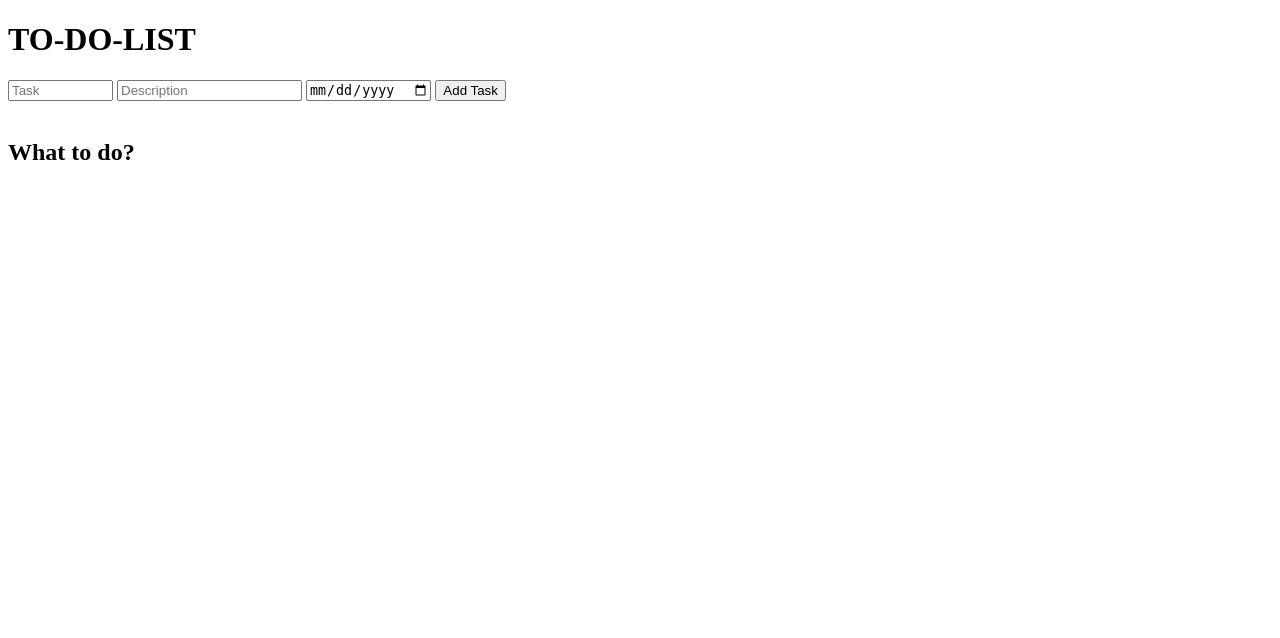
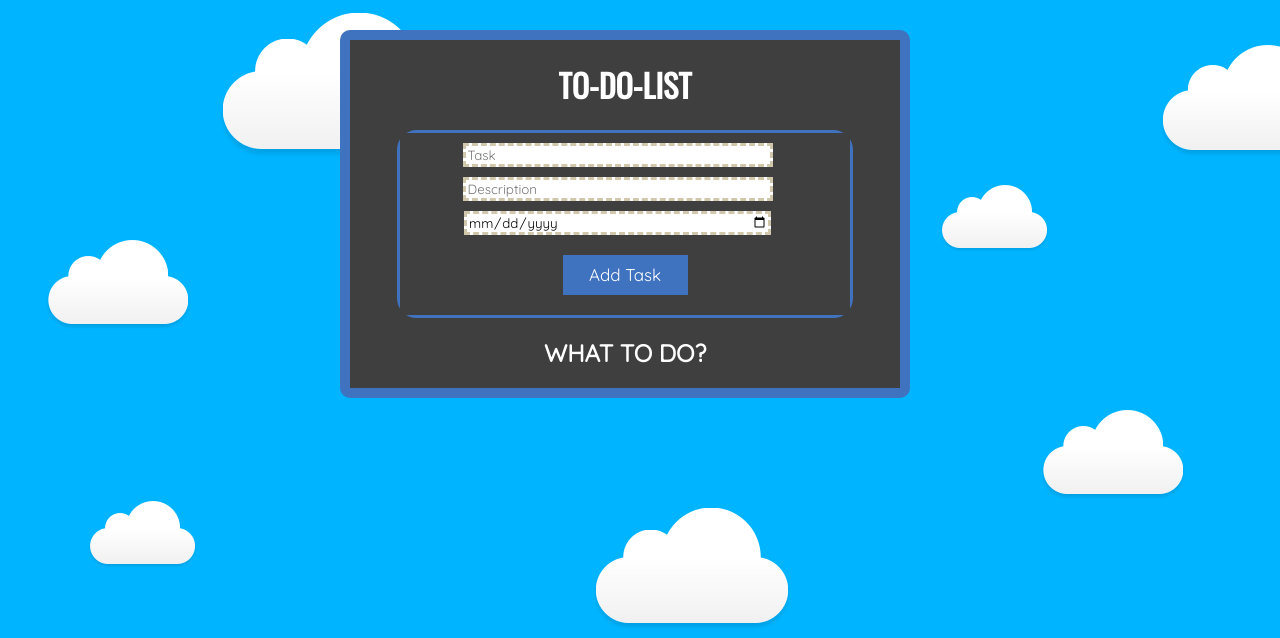
Before and after one commit to julieannegalinato/todo, a Flask app: page / in a window 1280 px wide. Shown: the top 638 px of the page. Run offline with Flask 2, Linux system fonts and the light colour scheme; data that the repository does not hold is empty; some libraries are stand-ins or nearby versions.

Commit message:
Adding of GUI

```diff
--- /dev/null
+++ b/app/static/css/main.css
@@ -0,0 +1,100 @@
+body {
+	background-image: url("../images/back.png");
+	float: center;
+	position: relative;
+	margin-top: 30px;
+	width: 600px;
+	float: center;
+	margin-right: auto;
+	margin-left: auto;
+}
+
+#container{
+	background-color:#403f3f;
+	font-family: 'Oswald', sans-serif;
+	color: #fff;
+	float: center;
+	position: relative;
+	border-radius: 10px;
+	border: 10px solid #4073bf;
+	text-align: center;
+	width: 550px;
+}
+.form{
+	background-color:#403f3f;
+	color: #fff;
+	float: center;
+	position: relative;
+	font-family: 'Quicksand', sans-serif;
+}
+ol{
+	color: #fff;
+	float: center;
+	position: relative;
+	font-family: 'Quicksand', sans-serif;
+	margin-left: -50px;
+}
+.inputstyle{
+	position: relative;
+	align: center;
+	border: 3px dashed #D1C7AC;
+	width: 300px;
+	margin: 10px 0px 0px -15px;
+	font-family: 'Quicksand', sans-serif;
+}
+#submitBtn{
+	background-color: #4073bf;
+	border: 5px solid #4073bf;
+	margin-left: 0px;
+	width: 125px;
+	height: 40px;
+	position: relative;
+	float: center;
+	color: #fff;
+	font-family: 'Quicksand', sans-serif;
+	font-size: 17px;
+}
+.btnDel{
+background-color: #ff5050;
+border: 5px solid #ff5050;
+color: #fff;
+font-family: 'Quicksand', sans-serif;
+}
+.btnEdit{
+background-color: #40bf40;
+color: #fff;
+border: 5px solid #40bf40;
+font-family: 'Quicksand', sans-serif;
+}
+#form_input{
+	background-color:#403f3f;
+	color: #fff;
+	float: center;
+	position: relative;
+
+}
+.textbox {
+    border: 3px ridge #FFA5A5;
+    outline:0;
+    height:25px;
+    width: 275px;
+}
+
+#main-form {
+	float: center;
+	position: relative;
+	margin-top: 20px;
+	background-color: #403f3f;
+	border-radius: 20px;
+	width: 450px;
+	border: 3px solid #4073bf;
+	float: center;
+	margin-right: auto;
+	margin-left: auto;
+}
+#textbox {
+	border: 3px ridge #FFA5A5;
+	outline:0;
+	height:25px;
+	width: 275px;
+}
--- a/app/static/js/script.js
+++ b/app/static/js/script.js
@@ -3,8 +3,7 @@ function addTask() {
     $.getJSON('/_addTask',{task: $('input[name = "task"]').val(), desc: $('input[name = "desc"]').val(), date: $('input[name = "date"]').val()}, function(data){
         $("#result").text(data.result);
       })
-
-    location.reload()
+    location.reload();
     }
 
 function viewTable(){
@@ -12,15 +11,14 @@ function viewTable(){
 		//return data.retrieve[0][1]
     	//console.log(data.retrieve[0]['id']);
     	$.each(data.retrieve, function(key,value) {
-    		$("body").append("<br>Task: " + data.retrieve[key]['task'] +
+            $("ol").append("<br>Task: " + data.retrieve[key]['task'] +
                 "</br>Description: " + data.retrieve[key]['desc'] +
                 "</br>Date: " + data.retrieve[key]['date'] +
-    			"</br><input type = 'button' name = 'btnDelete' onclick='deleteTask(this.id)' value = 'Delete' id = "+data.retrieve[key]['id']+" >" +
-    			"&nbsp&nbsp&nbsp <input type = 'button' name = 'btnEdit' onclick='editTask(this.id)' value = 'Edit' id = "+data.retrieve[key]['id']+" >" +
+                "</br><input type = 'button' class='btnDel' name = 'btnDelete' onclick='deleteTask(this.id)' value = 'Delete' id = "+data.retrieve[key]['id']+" >" +
+                "&nbsp&nbsp&nbsp <input type = 'button' class='btnEdit' name = 'btnEdit' onclick='editTask(this.id)' value = 'Edit' id = "+data.retrieve[key]['id']+" >" +
                 "</br>");
         });
-    	// console.log(data[0]['id']);
-    	//$("#retrieve").text(data.retrieve);
+
       });
 	}
 
@@ -31,24 +29,24 @@ function deleteTask(id) {
 	}
 
 var $task = $('#taskEdit');
-var $desc = $('#descEdiT');
+var $desc = $('#descEdit');
 var $date = $('#dateEdit');
 function editTask(id){
     console.log(id);
     $.getJSON('/_edit',{taskID:id}, function(data){
         $("#Edit").text(data.result);
         //$.each(data.result, function(key,value) {
-    		$("body").append("<br>Task: <input type = 'textarea' id='editTask' name = 'editTask' value = "+ data['task'] +" >" +
-    			"</br>Description: <input type = 'textarea' id='editDesc' name = 'editDesc' value = "+ data['desc'] +" >" +
-    			"</br>Date: <input type = 'date' id='editDate' name = 'editDate' value = "+ data['date'] +" >" +
-    			"</br><input type = 'button' name = 'btnUpdate' onclick='updateTask(this.id)' value = 'Update' id = "+ data['_id'] +" >" +
+            $("ol").append("<br>Task: <br/> <input type = 'textarea' class='inputstyle' id='editTask' name = 'editTask' value = "+ data['task'] +" >" +
+                "</br>Description: <br/> <input type = 'textarea' id='editDesc' class='inputstyle' name = 'editDesc' value = "+ data['desc'] +" >" +
+                "</br>Date: <br/> <input type = 'date' id='editDate' name = 'editDate' class='inputstyle' value = "+ data['date'] +" >" +
+                "</br><br/><input type = 'button' class='btnEdit' name = 'btnUpdate' onclick='updateTask(this.id)' value = 'Update' id = "+ data['_id'] +" >" +
                 "</br>");
         //});
         // $("body").append("<br>Task: <input type = 'textarea' name = 'editTask' value = " + data.result[id].task +" >" +
-  //   			"</br>Description: <input type = 'textarea' name = 'editDesc' value = " + data.result[id].desc +" >" +
-  //    			"</br>Date: <input type = 'date' name = 'editDate' value = " + data.result[id].date +" >" +
-  //    			"</br><input type = 'button' name = 'btnDelete' onclick='updateTask(this.id)' value = 'Update' id = "+data.result[key]['id']+" >" +
-  //    			"</br>");
+  //            "</br>Description: <input type = 'textarea' name = 'editDesc' value = " + data.result[id].desc +" >" +
+  //                "</br>Date: <input type = 'date' name = 'editDate' value = " + data.result[id].date +" >" +
+  //                "</br><input type = 'button' name = 'btnDelete' onclick='updateTask(this.id)' value = 'Update' id = "+data.result[key]['id']+" >" +
+  //                "</br>");
         });
     }
 
@@ -61,10 +59,8 @@ function updateTask(id){
 
 function validate() {
     var x = $('input[name = "task"]').val();
-    var y = $('input[name = "desc"]').val();
-    var z = $('input[name = "date"]').val();
-    if (x,y,z == null || x,y,z == "" || /[^a-zA-Z0-9\-\/]/.test(x,y) ) {
-        alert("Please fill up the Task, Description, and Date");
+    if (x == null || x == "" || /[^a-zA-Z0-9\d\s/]+$/.test(x) ) {
+        alert("Task must be filled out");
         return false;
     }
     return true;
--- /dev/null
+++ b/app/templates/base.html
@@ -0,0 +1,11 @@
+<!DOCTYPE html>
+<html>
+<head>
+	<title>{{ pageTitle }}</title>
+	{% block scripts %}{% endblock %}
+</head>
+
+{# render_template("base.html", pageTitle="To Do List App") #}
+
+{% block content %}{% endblock %}
+</html>
--- a/app/templates/index.html
+++ b/app/templates/index.html
@@ -1,50 +1,42 @@
-<!DOCTYPE html>
-<html>
-  <head>
-    <title>To-Do-List</title>
-    <meta http-equiv="content-type" content="text/html; charset=utf-8">
+{% extends "base.html" %}
+
+{% block scripts %}
+  <link rel="stylesheet" type="text/css" href="{{ url_for('static',filename='css/main.css') }}">
+
   <script type="text/javascript" src="http://ajax.googleapis.com/ajax/libs/jquery/1.8.2/jquery.min.js"></script>
-    <script src="{{ url_for('static', filename='js/script.js') }}"></script>
-    <script type="text/javascript">
-      var $SCRIPT_ROOT = {{ request.script_root|tojson|safe }};
+  <script type="text/javascript" src="{{ url_for('static', filename='js/script.js') }}"></script>
+  <script type="text/javascript">$SCRIPT_ROOT = {{ request.script_root|tojson|safe }};
 </script>
-   <!--
-    <script type="text/javascript">
-      $(function()
-      {
-        $("#submitBtn").click(function()
-        {
-             $.ajax
-            ({
-                type: "GET",
-                url: $SCRIPT_ROOT + "/echo/",
-                contentType: "application/json; charset=utf-8",
-                data: {
-                  echoValue: $('input[name="task"]').val(),
-                },
-                success: function(data)
-                {
-                    $('#echoResult').text(data.value);
-                }
-            });
-        });
-      });
-    </script>
-    -->
+<style>
+@import 'https://fonts.googleapis.com/css?family=Oswald|Source+Sans+Pro|Quicksand';
+</style>
+{% endblock %}
 
-  </head>
+
+<!-- ============================================================================================================ -->
+
+
+{% block content %}
+
 <body onload="viewTable()">
+   <div id="container">
     <h1>TO-DO-LIST</h1>
-    <p id="Edit"></p>
-    <div>
-      <input type="text" size="10" id="task" name="task" placeholder="Task"></input>
-      <input type="teaxtarea" size="20" id="desc" name="desc" placeholder="Description"></input>
-      <input type="date" size="10" id="date" name="date"></input>
+      <form class="form" id="main-form" name="myForm" onsubmit="addTask()">
+      <div class="form" id="form_input">
+        <input class="inputstyle" type="text" size="10" id="task" name="task" placeholder="Task"></input>
+        <input class="inputstyle" type="textarea" size="20" id="desc" name="desc" placeholder="Description"></input>
+        <input class="inputstyle" type="date" size="10" id="date" name="date"></input><br/><br/>
         <button type="button" id="submitBtn" onclick="addTask()" name="submitBtn">Add Task</button><br><br>
+      </div>
+      </form>
+    <h2 class="form">WHAT TO DO?</h2>
+    <p class="form" name = "body"></p>
+    <div class="items" name="form_output">
+    <ol></ol>
 
   </div>
-    <h2>What to do?</h2>
+  </div>
 
-    <p name = "body"></p>
 </body>
-</html>
+
+{% endblock %}
--- a/app/views.py
+++ b/app/views.py
@@ -5,7 +5,8 @@ import json
 @app.route('/')
 @app.route('/index')
 def index():
-    return render_template('index.html')
+    return render_template("index.html", pageTitle="To-Do List App")
+    #return render_template('index.html')
 '''
 @app.route('/echo/', methods=['GET'])
 def echo():
@@ -32,6 +33,7 @@ def _delete():
     api.delete(taskID)
     return jsonify(result = api.view())
 
+
 @app.route('/_edit')
 def _edit():
     taskID = str(request.args.get('taskID'))
```
Also changed, not shown: app/api.py (+6 -7 lines), app/static/images/back.png (added), 3 other files. Lines whose indentation alone changed are shown as unchanged.
